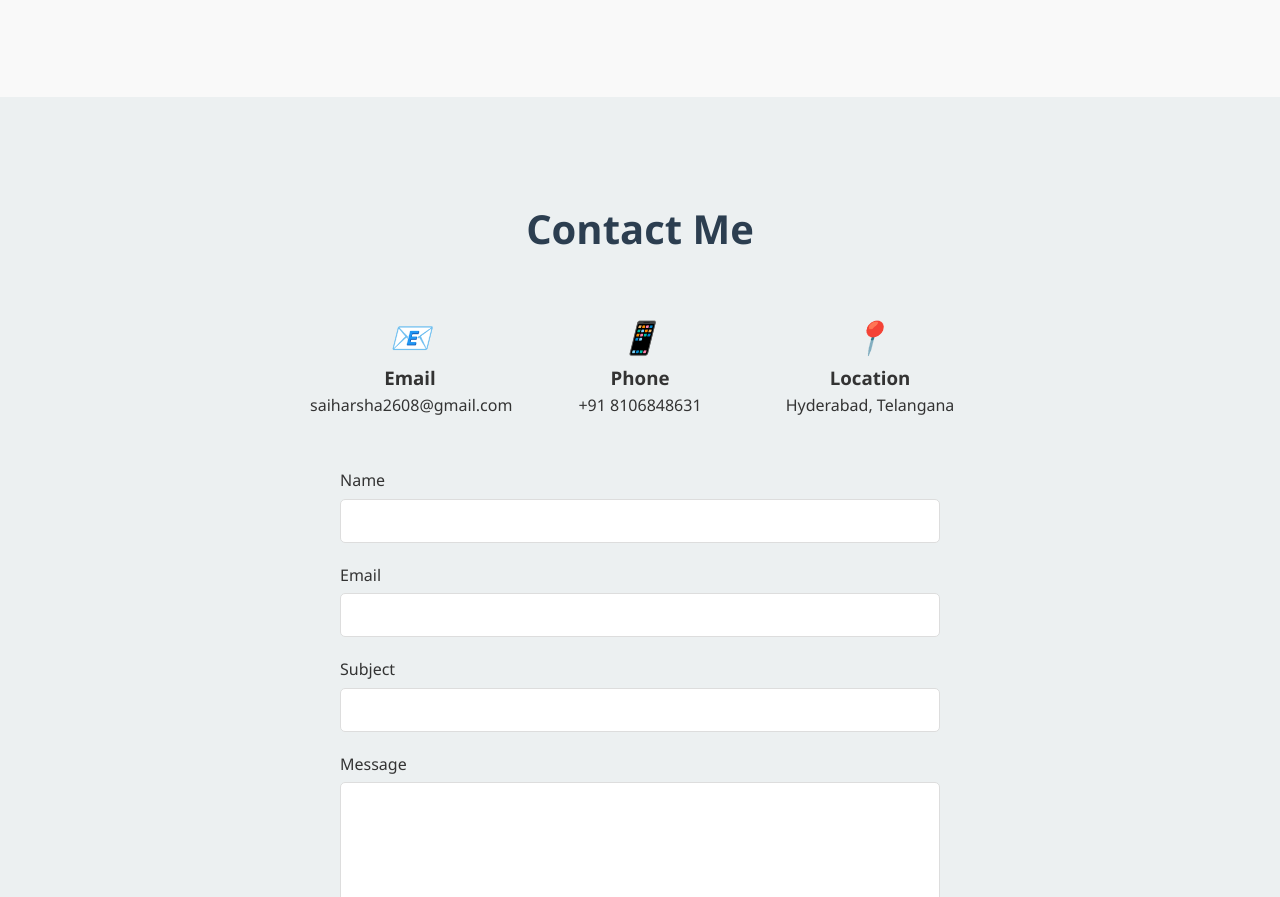
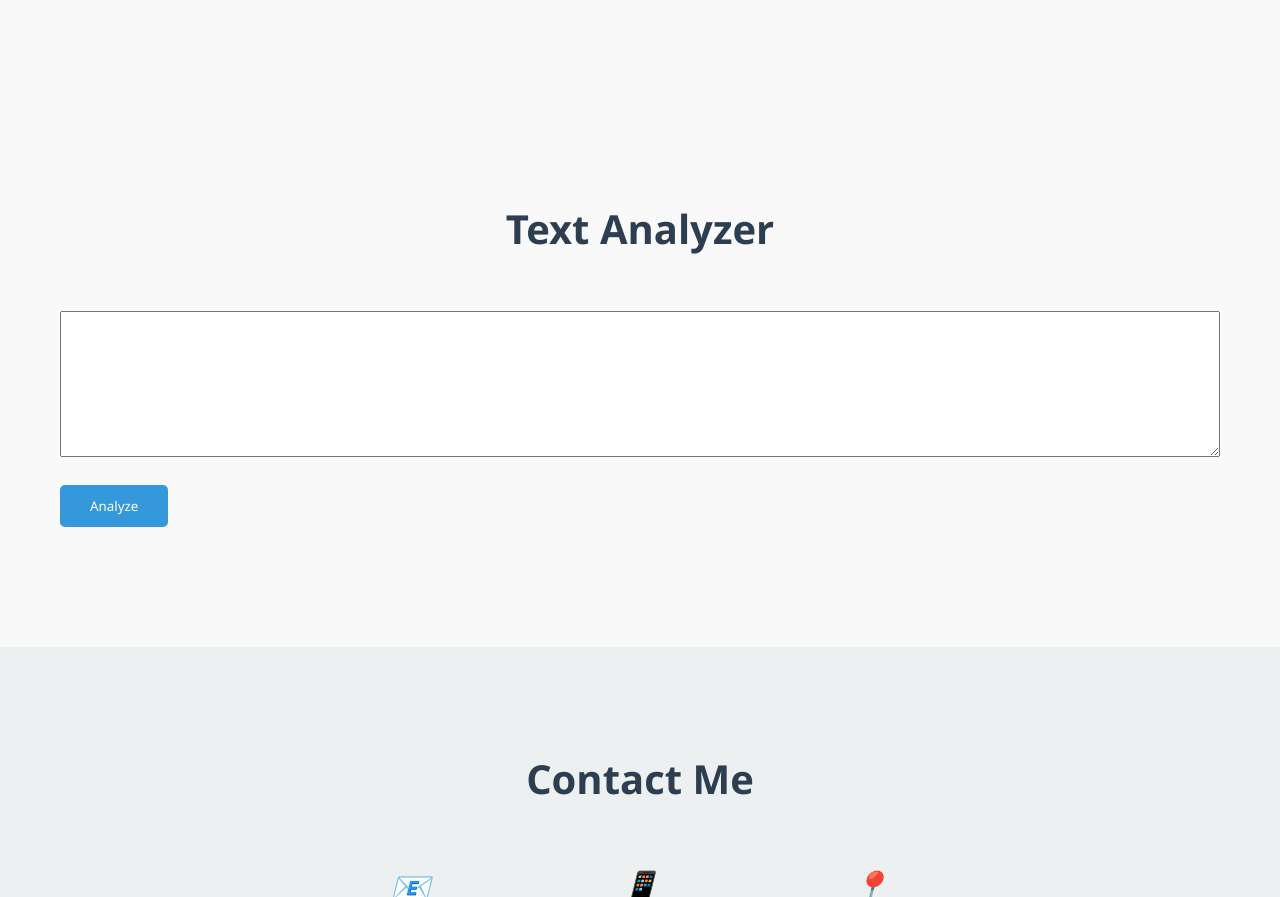
Before and after one commit to SriHarsha2608/SriHarsha2608.github.io, a plain HTML site: page index.html in a window 1280 px wide. Shown: the part 3645-4542 px from the top of the page. Drawn offline with Linux system fonts and the light colour scheme.

Commit message:
Complete q3

```diff
--- a/index.html
+++ b/index.html
@@ -195,6 +195,14 @@
             </div>
         </div>
     </section>
+    <section id="text-analyzer">
+        <div class="container">
+            <h2>Text Analyzer</h2>
+            <textarea id="inputText" rows="8" style="width:100%;"></textarea>
+            <button onclick="analyzeText()" class="submit-btn" style="margin-top: 20px;">Analyze</button>
+            <div id="analysisResults" style="margin-top: 20px;"></div>
+        </div>
+    </section>
 
     <section id="contact" style="background-color: #ecf0f1;">
         <div class="container">
@@ -268,5 +276,6 @@
 
     <script src="script.js"></script>
     <script src="q2.js"></script>
+    <script src="q3.js"></script>
 </body>
 </html>
--- a/q2.js
+++ b/q2.js
@@ -2,23 +2,21 @@ console.log("Script has been loaded.");
 
 function getFormattedTimestamp()
 {
-    return new Date().toISOString(); // ISO timestamp includes date and time.
+    return new Date().toISOString();
 }
 
-// Function to log events in the required format.
 function logEvent(eventType, eventTarget)
 {
     let objectDesc = "";
     if (eventTarget.tagName)
     {
-        objectDesc = eventTarget.tagName; // Default to HTML tag name.
+        objectDesc = eventTarget.tagName;
     }
     else
     {
         objectDesc = "Unknown Object";
     }
 
-  // Add more detail if available, e.g. classes or type attribute for inputs.
     if (eventTarget.getAttribute)
     {
         const typeAttr = eventTarget.getAttribute("type");
@@ -28,16 +26,13 @@ function logEvent(eventType, eventTarget)
         }
     }
 
-  // Log the information.
     console.log(`${getFormattedTimestamp()} , ${eventType} , ${objectDesc}`);
 }
 
-// Log a "page view" event when the page loads.
 window.addEventListener("load", () => {
     logEvent("view", document.body);
 });
 
-// Log every "click" event on the page.
 document.addEventListener("click", (e) => {
     logEvent("click", e.target);
 });
--- /dev/null
+++ b/q3.js
@@ -0,0 +1,58 @@
+function analyzeText() {
+    const text = document.getElementById("inputText").value;
+    const resultsContainer = document.getElementById("analysisResults");
+
+    if (text.trim() === "") {
+        resultsContainer.innerHTML = "<p>Please enter some text to analyze.</p>";
+        return;
+    }
+
+    // Basic counts:
+    const letterCount = (text.match(/[a-zA-Z]/g) || []).length;
+    const wordCount = (text.trim().match(/\b\w+\b/g) || []).length;
+    const spaceCount = (text.match(/ /g) || []).length;
+    const newlineCount = (text.match(/\n/g) || []).length;
+    const specialSymbolCount = (text.match(/[^a-zA-Z0-9\s]/g) || []).length;
+
+    const tokens = text.toLowerCase().match(/\b\w+\b/g) || [];
+
+    const pronouns = [
+      "i", "me", "you", "he", "him", "she", "her", "it", "we", "us", "they", "them",
+      "my", "your", "his", "its", "our", "their", "mine", "yours", "hers", "ours", "theirs",
+      "myself", "yourself", "himself", "herself", "itself", "ourselves", "yourselves", "themselves"
+    ];
+
+    const prepositions = [
+      "in", "on", "at", "by", "with", "about", "against", "between", "into", "through",
+      "during", "before", "after", "above", "below", "to", "from", "up", "down", "over", "under"
+    ];
+
+    const articles = ["a", "an"];
+
+    function countOccurrences(tokens, wordGroup) {
+        return tokens.filter(token => wordGroup.includes(token))
+                     .reduce((acc, token) => {
+                         acc[token] = (acc[token] || 0) + 1;
+                         return acc;
+                     }, {});
+    }
+
+    const pronounCounts = countOccurrences(tokens, pronouns);
+    const prepositionCounts = countOccurrences(tokens, prepositions);
+    const articleCounts = countOccurrences(tokens, articles);
+
+    let outputHTML = `<h3>Analysis Results:</h3>`;
+    outputHTML += `<ul>
+        <li><strong>Letter Count:</strong> ${letterCount}</li>
+        <li><strong>Word Count:</strong> ${wordCount}</li>
+        <li><strong>Space Count:</strong> ${spaceCount}</li>
+        <li><strong>Newline Count:</strong> ${newlineCount}</li>
+        <li><strong>Special Symbols Count:</strong> ${specialSymbolCount}</li>
+    </ul>`;
+
+    outputHTML += `<h4>Pronoun Counts:</h4><pre>${JSON.stringify(pronounCounts, null, 2)}</pre>`;
+    outputHTML += `<h4>Preposition Counts:</h4><pre>${JSON.stringify(prepositionCounts, null, 2)}</pre>`;
+    outputHTML += `<h4>Indefinite Article Counts:</h4><pre>${JSON.stringify(articleCounts, null, 2)}</pre>`;
+
+    resultsContainer.innerHTML = outputHTML;
+}
```
